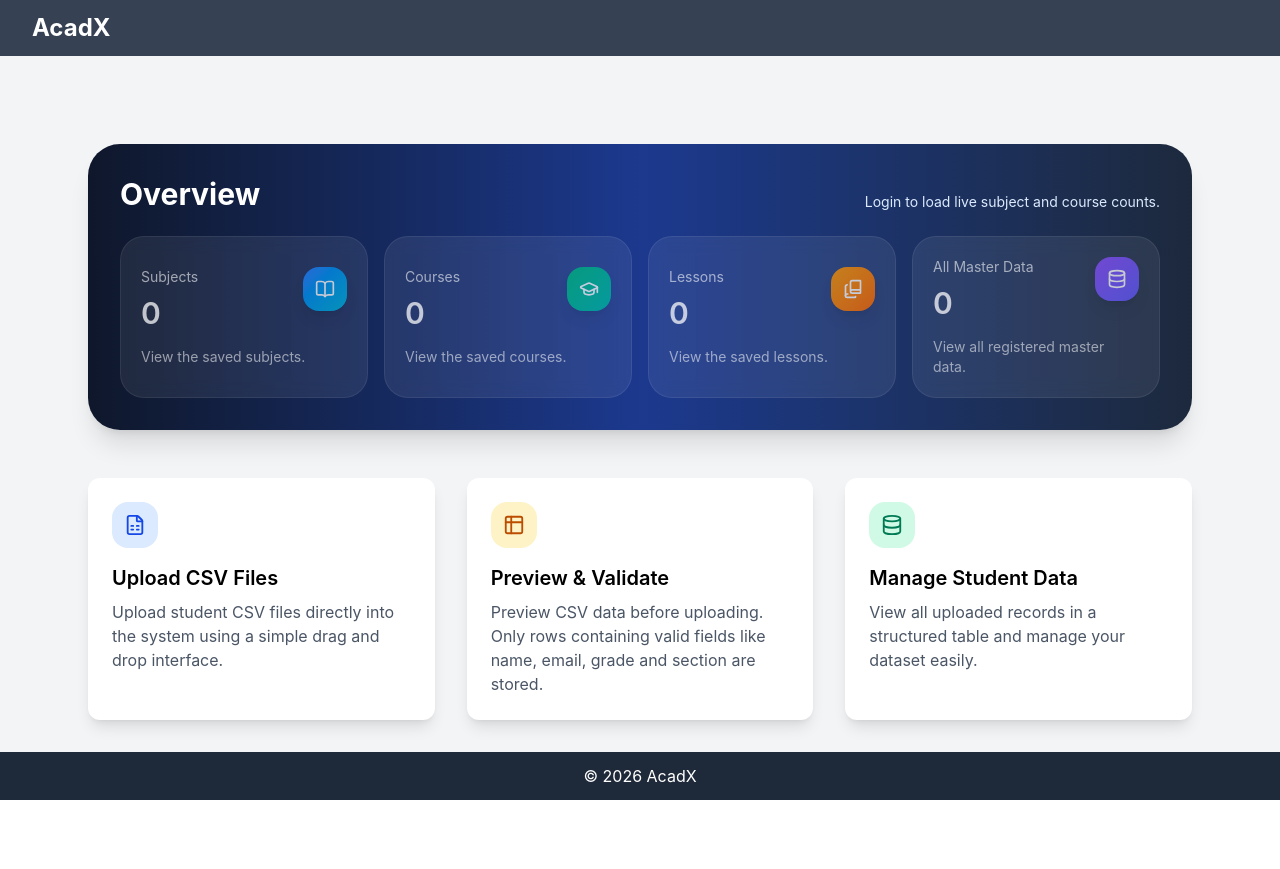
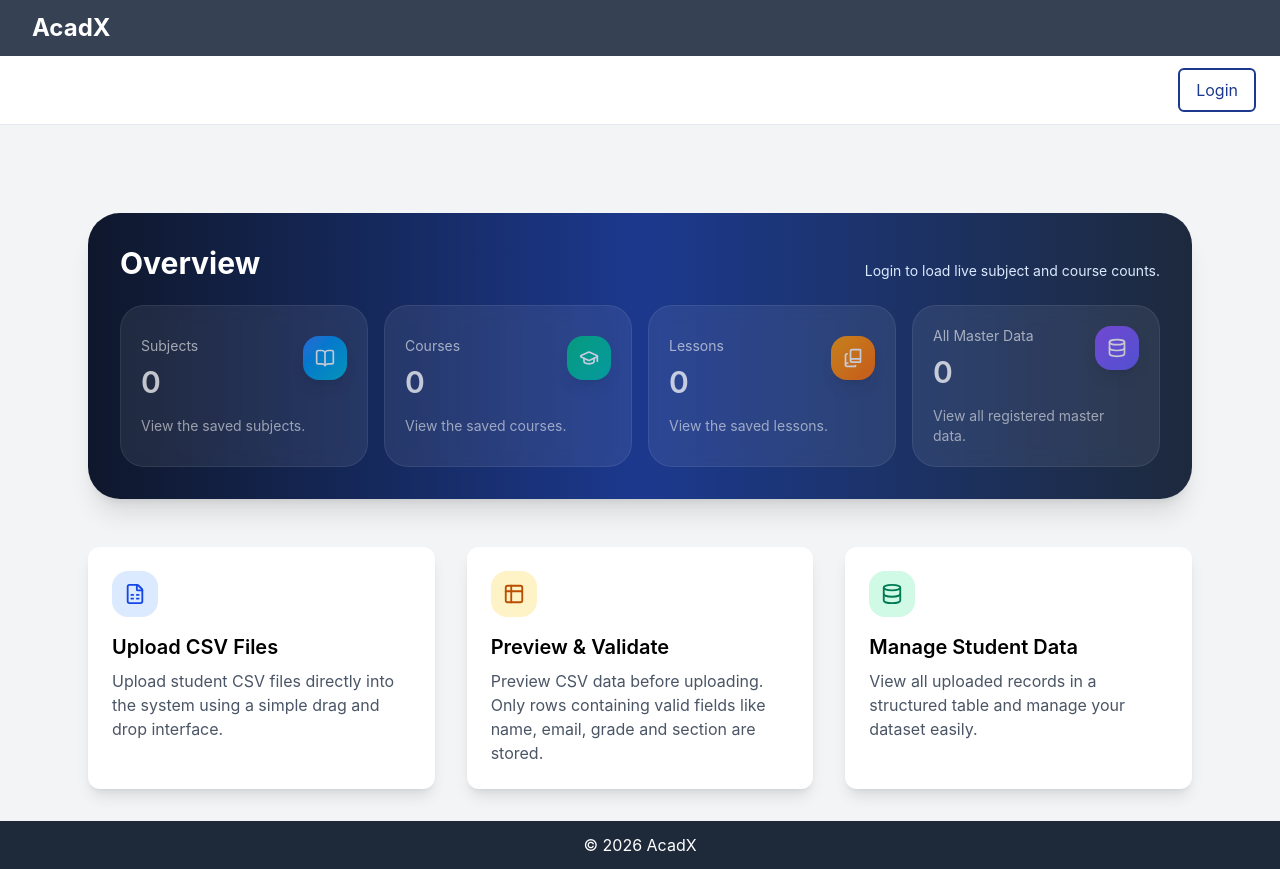
Before and after one commit to vaishnavi-s7/mini-project, a React (Vite) app in the folder client/: page / in a window 1280 px wide. Before the commit the page ends 800 px from the top, so only its background shows below. Built offline with nearby package versions, Linux system fonts and the light colour scheme.

Commit message:
login fixed

```diff
--- a/client/src/App.jsx
+++ b/client/src/App.jsx
@@ -36,7 +36,7 @@ function App() {
       {/* Header */}
       <Header />
       <Toaster position="top-right" />
-      {user && (isHod ? <HODNavbar /> : <Navbar />)}
+      {isHod ? <HODNavbar /> : <Navbar />}
 
       {/* Main Content */}
       <main className="mx-auto w-full max-w-7xl flex-grow px-4 py-8">
--- a/client/src/components/layout/Navbar.jsx
+++ b/client/src/components/layout/Navbar.jsx
@@ -33,6 +33,8 @@ export default function Navbar() {
     { to: "/question-bank", label: "Question Bank" },
     { to: "/master-dashboard", label: "Dashboard" },
   ];
+
+  const isAuthenticated = Boolean(user);
 
   const linkStyle = (path) =>
     `inline-flex items-center justify-center whitespace-nowrap rounded-full px-4 py-2 text-sm font-medium transition ${
@@ -98,6 +100,7 @@ export default function Navbar() {
     <nav className="relative z-20 border-b border-slate-200 bg-white/95 backdrop-blur">
       <div className="mx-auto flex max-w-7xl items-center justify-between px-4 py-3 sm:px-6">
         <div className="hidden flex-1 justify-center md:flex">
+          {isAuthenticated && (
             <div className="flex flex-wrap justify-center gap-2">
               {navLinks.map((link) => (
                 <Link key={link.to} to={link.to} className={linkStyle(link.to)}>
@@ -105,6 +108,7 @@ export default function Navbar() {
                 </Link>
               ))}
             </div>
+          )}
         </div>
 
         <div className="hidden items-center gap-4 md:flex">
@@ -162,6 +166,7 @@ export default function Navbar() {
 
       {mobileMenu && (
         <div className="space-y-3 px-4 pb-4 pt-2 md:hidden">
+          {isAuthenticated && (
             <div className="flex flex-col gap-2">
               {navLinks.map((link) => (
                 <Link
@@ -174,6 +179,7 @@ export default function Navbar() {
                 </Link>
               ))}
             </div>
+          )}
 
           <div className="border-t pt-2">
             {!user && (
```
Lines whose indentation alone changed are shown as unchanged.
